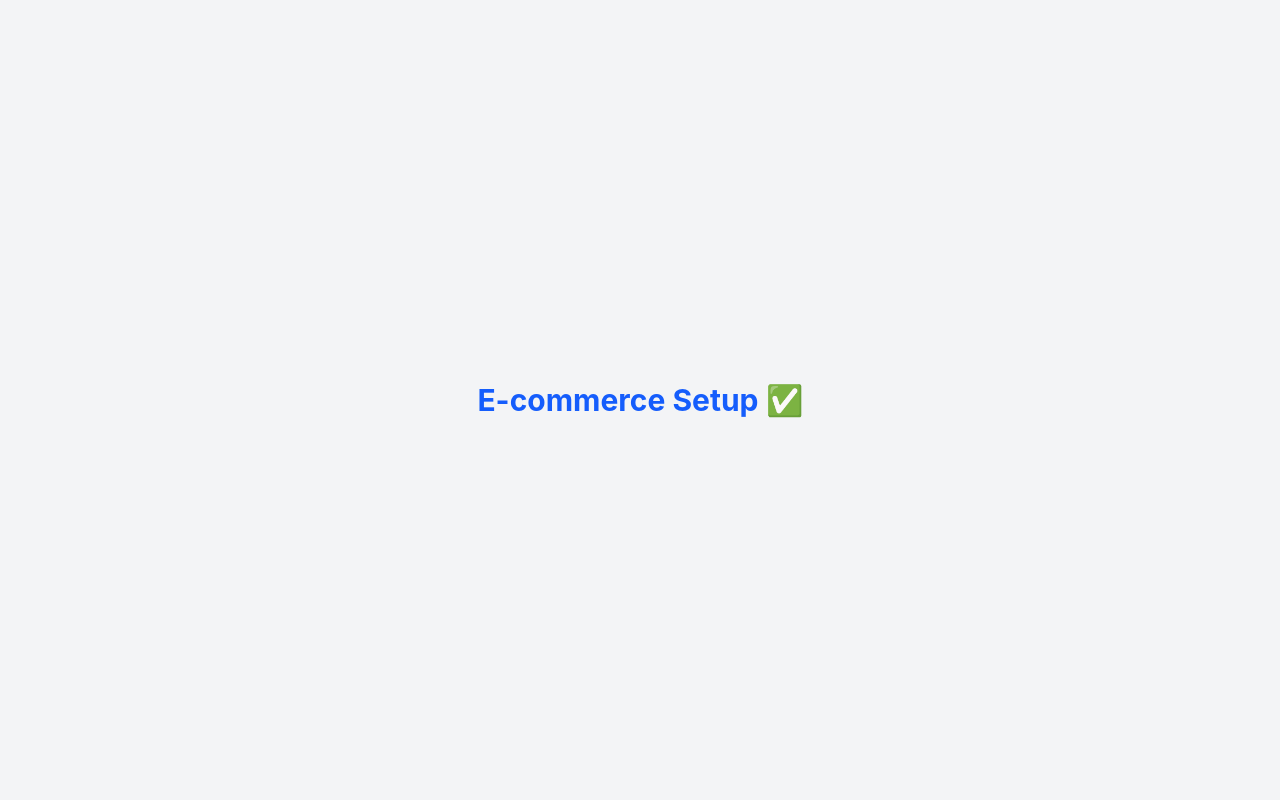
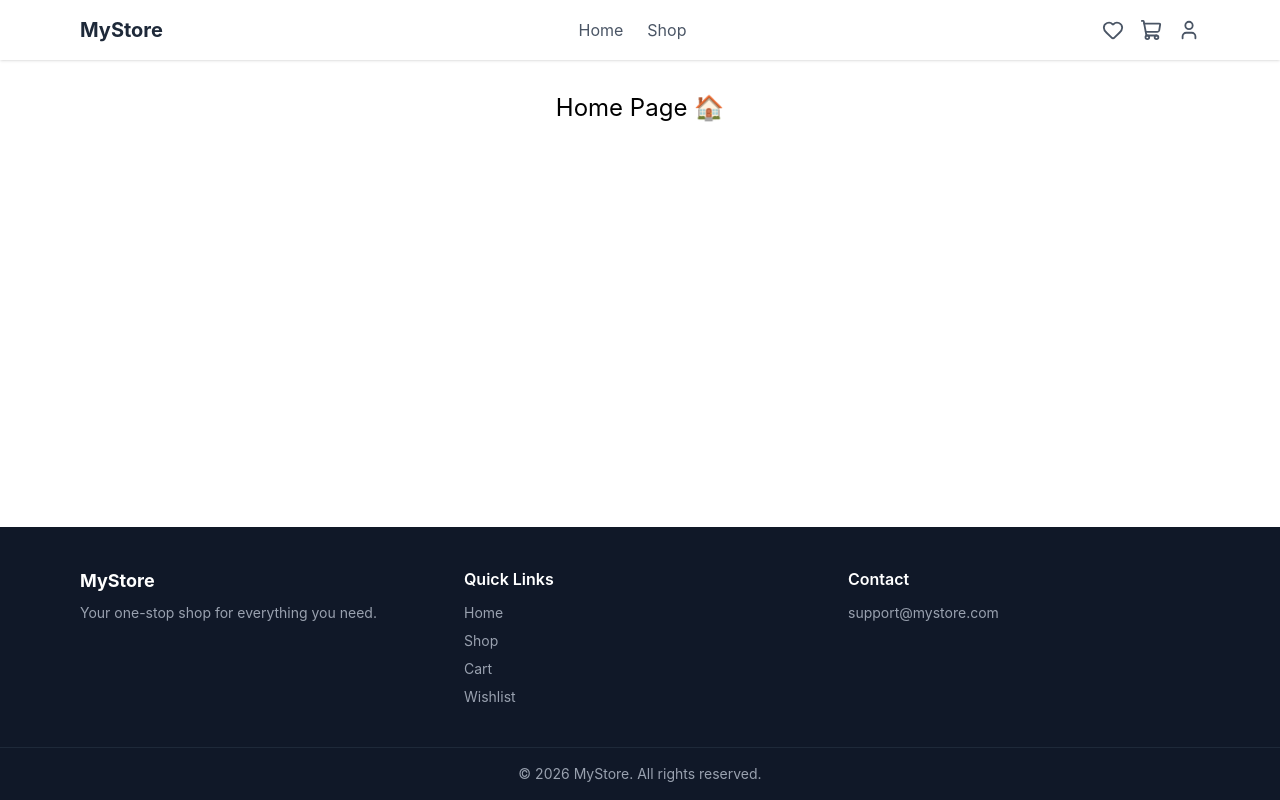
Before and after one commit to Abdelmajeed28/ecommerce-app, a React (Vite) app: page / in a window 1280 px wide. Built offline with nearby package versions, Linux system fonts and the light colour scheme.

Commit message:
add navbar , footer and main layout

```diff
--- a/package.json
+++ b/package.json
@@ -13,9 +13,11 @@
   "dependencies": {
     "@reduxjs/toolkit": "^2.12.0",
     "@tailwindcss/vite": "^4.3.2",
+    "lucide-react": "^1.23.0",
     "react": "^19.2.7",
     "react-dom": "^19.2.7",
     "react-redux": "^9.3.0",
+    "react-router-dom": "^7.18.1",
     "tailwindcss": "^4.3.2"
   },
   "devDependencies": {
--- a/src/App.jsx
+++ b/src/App.jsx
@@ -1,13 +1,44 @@
+import { Route, Routes } from "react-router-dom";
 import "./App.css";
+import MainLayout from "./Layouts/MainLayout";
 
 function App() {
   return (
     <>
-      <div className="min-h-screen flex items-center justify-center bg-gray-100">
-        <h1 className="text-3xl font-bold text-blue-600">
-          E-commerce Setup ✅
-        </h1>
-      </div>
+      <Routes>
+        <Route path="/" element={<MainLayout />}>
+          <Route
+            index
+            element={
+              <div className="p-8 text-center text-2xl">Home Page 🏠</div>
+            }
+          />
+          <Route
+            path="shop"
+            element={
+              <div className="p-8 text-center text-2xl">Shop Page 🛍️</div>
+            }
+          />
+          <Route
+            path="cart"
+            element={
+              <div className="p-8 text-center text-2xl">Cart Page 🛒</div>
+            }
+          />
+          <Route
+            path="wishlist"
+            element={
+              <div className="p-8 text-center text-2xl">Wishlist Page ❤️</div>
+            }
+          />
+          <Route
+            path="login"
+            element={
+              <div className="p-8 text-center text-2xl">Login Page 🔐</div>
+            }
+          />
+        </Route>
+      </Routes>
     </>
   );
 }
--- /dev/null
+++ b/src/Layouts/MainLayout.jsx
@@ -0,0 +1,17 @@
+import Navbar from "../components/Navbar/Navbar";
+import Footer from "../components/Footer/Footer";
+import { Outlet } from "react-router-dom";
+
+const MainLayout = () => {
+  return (
+    <div className="min-h-screen flex flex-col">
+      <Navbar />
+      <main className="flex-1">
+        <Outlet />
+      </main>
+      <Footer />
+    </div>
+  );
+};
+
+export default MainLayout;
--- /dev/null
+++ b/src/components/Footer/Footer.jsx
@@ -0,0 +1,57 @@
+import { Link } from "react-router-dom";
+
+const Footer = () => {
+  return (
+    <footer className="bg-gray-900 text-gray-400 mt-auto">
+      <div className="max-w-6xl mx-auto px-4 py-10 grid grid-cols-1 md:grid-cols-3 gap-8">
+        {/* Brand */}
+        <div>
+          <h3 className="text-white font-bold text-lg mb-2">MyStore</h3>
+          <p className="text-sm">Your one-stop shop for everything you need.</p>
+        </div>
+
+        {/* Quick Links */}
+        <div>
+          <h4 className="text-white font-semibold mb-3">Quick Links</h4>
+          <ul className="space-y-2 text-sm">
+            <li>
+              <Link to="/" className="hover:text-white transition-colors">
+                Home
+              </Link>
+            </li>
+            <li>
+              <Link to="/shop" className="hover:text-white transition-colors">
+                Shop
+              </Link>
+            </li>
+            <li>
+              <Link to="/cart" className="hover:text-white transition-colors">
+                Cart
+              </Link>
+            </li>
+            <li>
+              <Link
+                to="/wishlist"
+                className="hover:text-white transition-colors"
+              >
+                Wishlist
+              </Link>
+            </li>
+          </ul>
+        </div>
+
+        {/* Copy */}
+        <div>
+          <h4 className="text-white font-semibold mb-3">Contact</h4>
+          <p className="text-sm">support@mystore.com</p>
+        </div>
+      </div>
+
+      <div className="border-t border-gray-800 text-center text-sm py-4">
+        © {new Date().getFullYear()} MyStore. All rights reserved.
+      </div>
+    </footer>
+  );
+};
+
+export default Footer;
--- /dev/null
+++ b/src/components/Navbar/Navbar.jsx
@@ -0,0 +1,68 @@
+import { Link } from "react-router-dom";
+import { ShoppingCart, Heart, User } from "lucide-react";
+import { useSelector } from "react-redux";
+
+const Navbar = () => {
+  const totalQuantity = useSelector((state) => state.cart.totalQuantity);
+
+  return (
+    <nav className="bg-white shadow-sm sticky top-0 z-50">
+      <div className="max-w-6xl mx-auto px-4 py-4 flex items-center justify-between">
+        {/* Logo */}
+        <Link to="/" className="text-xl font-bold text-gray-800">
+          MyStore
+        </Link>
+
+        {/* Nav Links */}
+        <div className="flex items-center gap-6">
+          <Link
+            to="/"
+            className="text-gray-600 hover:text-gray-900 transition-colors"
+          >
+            Home
+          </Link>
+          <Link
+            to="/shop"
+            className="text-gray-600 hover:text-gray-900 transition-colors"
+          >
+            Shop
+          </Link>
+        </div>
+
+        {/* Icons */}
+        <div className="flex items-center gap-4">
+          {/* Wishlist */}
+          <Link
+            to="/wishlist"
+            className="text-gray-600 hover:text-gray-900 transition-colors"
+          >
+            <Heart size={22} />
+          </Link>
+
+          {/* Cart */}
+          <Link
+            to="/cart"
+            className="relative text-gray-600 hover:text-gray-900 transition-colors"
+          >
+            <ShoppingCart size={22} />
+            {totalQuantity > 0 && (
+              <span className="absolute -top-2 -right-2 bg-black text-white text-xs rounded-full w-5 h-5 flex items-center justify-center">
+                {totalQuantity}
+              </span>
+            )}
+          </Link>
+
+          {/* User */}
+          <Link
+            to="/login"
+            className="text-gray-600 hover:text-gray-900 transition-colors"
+          >
+            <User size={22} />
+          </Link>
+        </div>
+      </div>
+    </nav>
+  );
+};
+
+export default Navbar;
--- a/src/main.jsx
+++ b/src/main.jsx
@@ -4,11 +4,14 @@ import "./index.css";
 import App from "./App.jsx";
 import { Provider } from "react-redux";
 import store from "./app/store.js";
+import { BrowserRouter } from "react-router-dom";
 
 createRoot(document.getElementById("root")).render(
   <StrictMode>
     <Provider store={store}>
-      <App />
+      <BrowserRouter>
+        <App />
+      </BrowserRouter>
     </Provider>
   </StrictMode>,
 );
```
Also changed, not shown: 1 other file (tests, documents, lock files or other folders).
